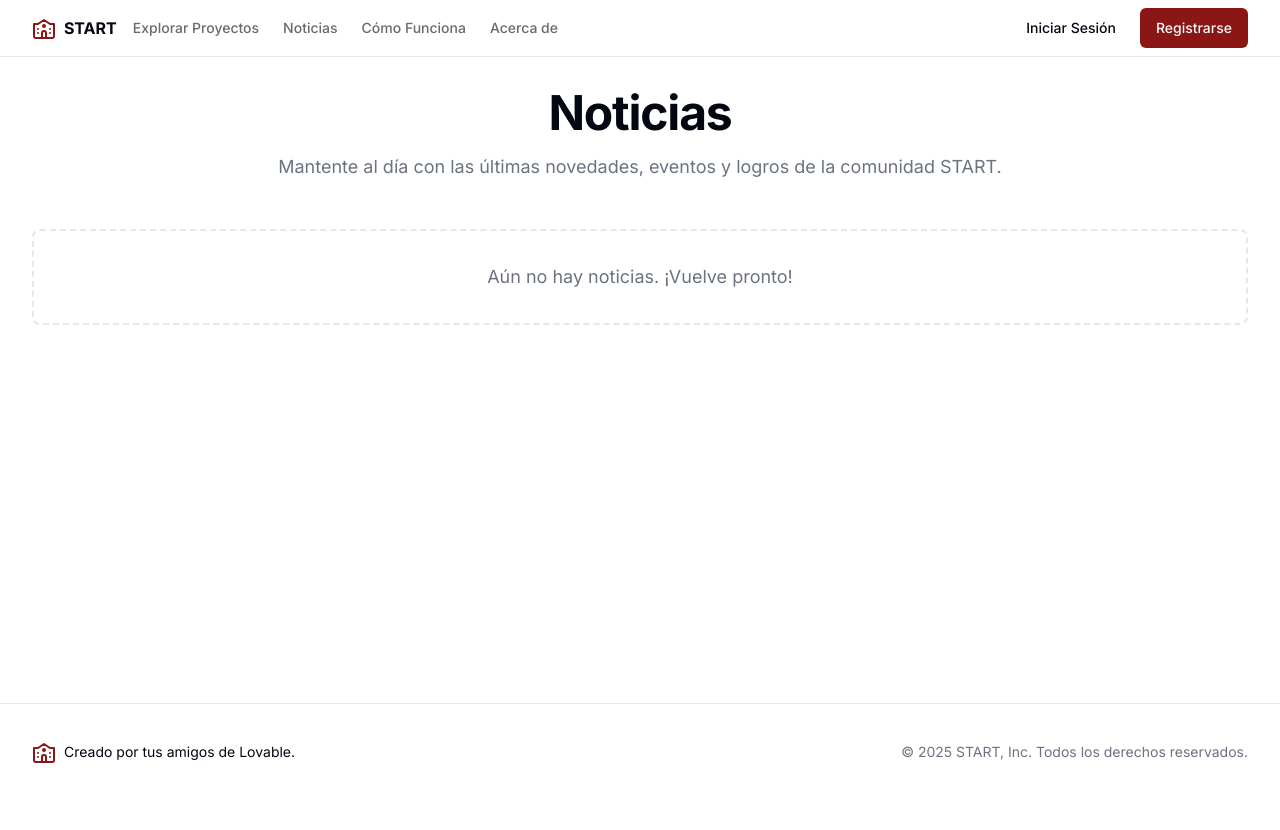
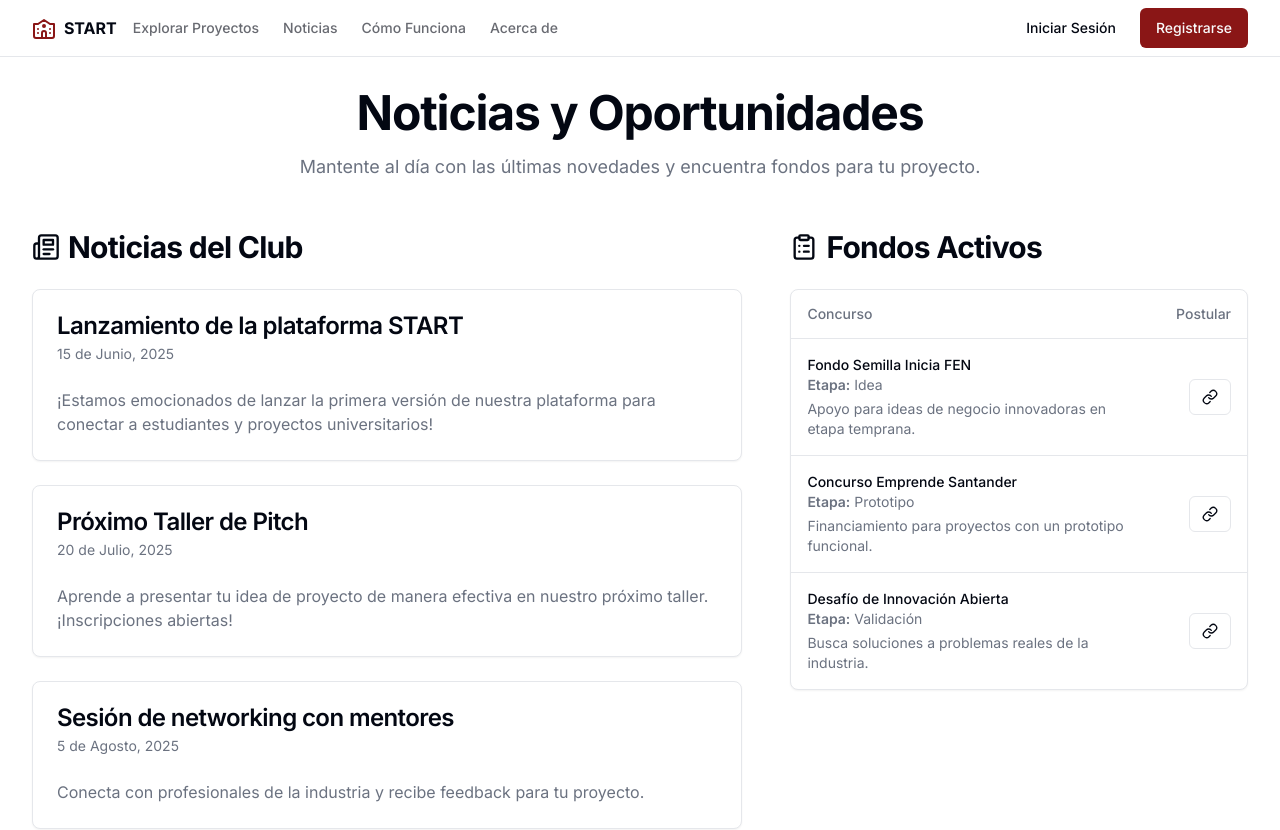
Before and after one commit to NicoAraya1902/start-ventures, a React (Vite) app: page /news in a window 1280 px wide. Shown: the top 830 px of the page. Before the commit the page ends 800 px from the top, so only its background shows below. Built offline with nearby package versions, Linux system fonts and the light colour scheme.

Commit message:
Feat: Add news content and links
Added club news and active contest sections to the news page, including descriptions, stages, and links to apply.

```diff
--- a/src/pages/News.tsx
+++ b/src/pages/News.tsx
@@ -1,15 +1,113 @@
+
+import { Button } from "@/components/ui/button";
+import { Card, CardContent, CardDescription, CardHeader, CardTitle } from "@/components/ui/card";
+import { Table, TableBody, TableCell, TableHead, TableHeader, TableRow } from "@/components/ui/table";
+import { ClipboardList, Link as LinkIcon, Newspaper } from "lucide-react";
+
+const clubNews = [
+  {
+    title: "Lanzamiento de la plataforma START",
+    date: "15 de Junio, 2025",
+    description: "¡Estamos emocionados de lanzar la primera versión de nuestra plataforma para conectar a estudiantes y proyectos universitarios!",
+  },
+  {
+    title: "Próximo Taller de Pitch",
+    date: "20 de Julio, 2025",
+    description: "Aprende a presentar tu idea de proyecto de manera efectiva en nuestro próximo taller. ¡Inscripciones abiertas!",
+  },
+  {
+    title: "Sesión de networking con mentores",
+    date: "5 de Agosto, 2025",
+    description: "Conecta con profesionales de la industria y recibe feedback para tu proyecto.",
+  },
+];
+
+const contests = [
+  {
+    name: "Fondo Semilla Inicia FEN",
+    stage: "Idea",
+    description: "Apoyo para ideas de negocio innovadoras en etapa temprana.",
+    link: "https://fen.uchile.cl/",
+  },
+  {
+    name: "Concurso Emprende Santander",
+    stage: "Prototipo",
+    description: "Financiamiento para proyectos con un prototipo funcional.",
+    link: "https://www.santander.cl/universidades",
+  },
+  {
+    name: "Desafío de Innovación Abierta",
+    stage: "Validación",
+    description: "Busca soluciones a problemas reales de la industria.",
+    link: "#",
+  },
+];
+
 
 const News = () => {
   return (
     <div className="container py-8">
-      <div className="text-center">
-        <h1 className="text-4xl font-bold tracking-tight lg:text-5xl">Noticias</h1>
-        <p className="mt-4 text-lg text-muted-foreground">Mantente al día con las últimas novedades, eventos y logros de la comunidad START.</p>
+      <div className="text-center mb-12">
+        <h1 className="text-4xl font-bold tracking-tight lg:text-5xl">Noticias y Oportunidades</h1>
+        <p className="mt-4 text-lg text-muted-foreground">Mantente al día con las últimas novedades y encuentra fondos para tu proyecto.</p>
       </div>
 
-      <div className="mt-12">
-        <div className="text-center p-8 border-2 border-dashed rounded-lg">
-            <p className="text-muted-foreground text-lg">Aún no hay noticias. ¡Vuelve pronto!</p>
+      <div className="grid gap-12 md:grid-cols-5">
+        <div className="md:col-span-3">
+          <h2 className="text-3xl font-bold tracking-tight flex items-center gap-2 mb-6">
+            <Newspaper className="h-7 w-7" />
+            Noticias del Club
+          </h2>
+          <div className="space-y-6">
+            {clubNews.map((newsItem, index) => (
+              <Card key={index}>
+                <CardHeader>
+                  <CardTitle>{newsItem.title}</CardTitle>
+                  <CardDescription>{newsItem.date}</CardDescription>
+                </CardHeader>
+                <CardContent>
+                  <p className="text-muted-foreground">{newsItem.description}</p>
+                </CardContent>
+              </Card>
+            ))}
+          </div>
+        </div>
+
+        <div className="md:col-span-2">
+           <h2 className="text-3xl font-bold tracking-tight flex items-center gap-2 mb-6">
+            <ClipboardList className="h-7 w-7" />
+            Fondos Activos
+          </h2>
+          <Card>
+            <Table>
+              <TableHeader>
+                <TableRow>
+                  <TableHead>Concurso</TableHead>
+                  <TableHead className="text-right">Postular</TableHead>
+                </TableRow>
+              </TableHeader>
+              <TableBody>
+                {contests.map((contest, index) => (
+                  <TableRow key={index}>
+                    <TableCell>
+                      <div className="font-medium">{contest.name}</div>
+                      <div className="text-sm text-muted-foreground">
+                        <span className="font-semibold">Etapa:</span> {contest.stage}
+                      </div>
+                       <p className="text-sm text-muted-foreground mt-1">{contest.description}</p>
+                    </TableCell>
+                    <TableCell className="text-right">
+                      <Button asChild variant="outline" size="sm">
+                        <a href={contest.link} target="_blank" rel="noopener noreferrer">
+                          <LinkIcon className="h-4 w-4" />
+                        </a>
+                      </Button>
+                    </TableCell>
+                  </TableRow>
+                ))}
+              </TableBody>
+            </Table>
+          </Card>
         </div>
       </div>
     </div>
```
